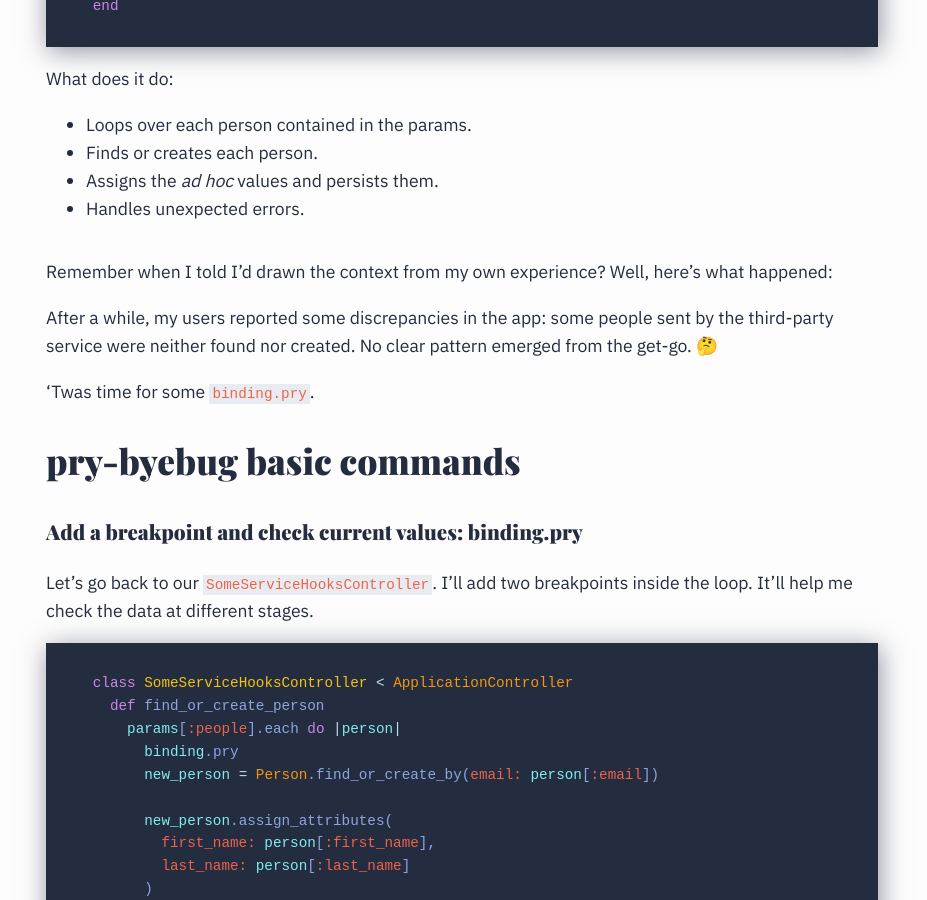
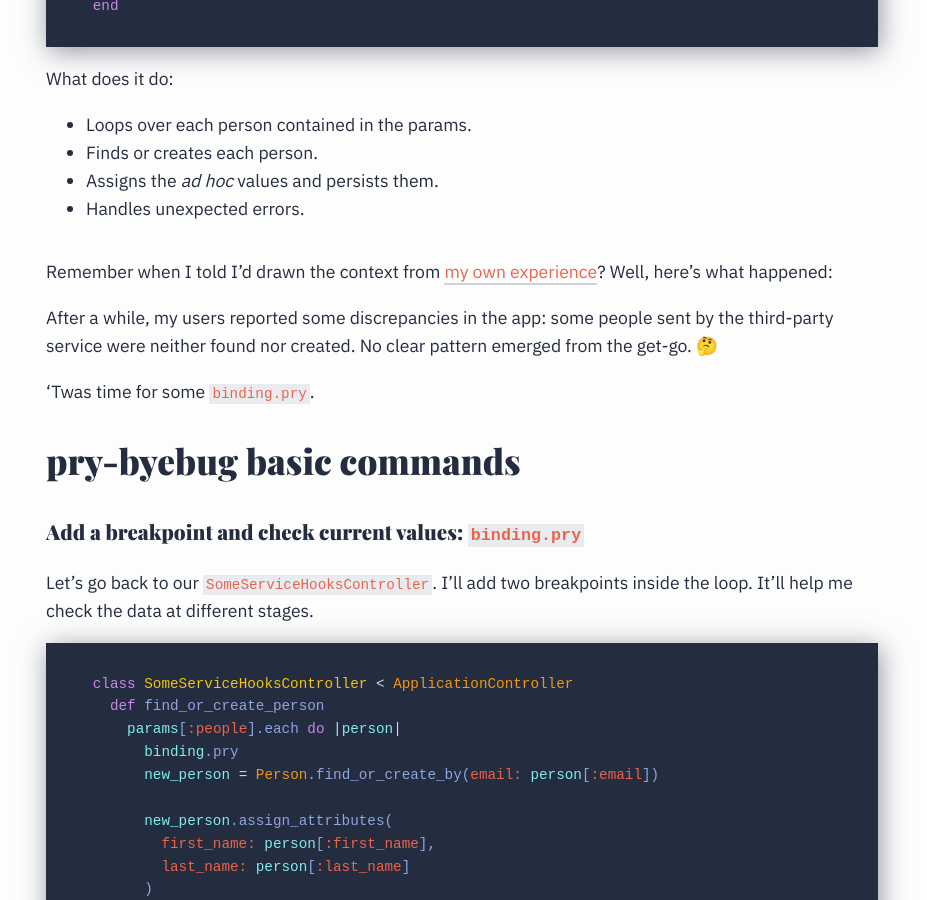
Before and after one commit to merciremi/remicodes, a Jekyll site: the page built from _posts/2020-04-07-hands-on-introduction-to-debugging-your-code-with-pry-byebug.md, in a window 1280 px wide and 900 px high, scrolled down 2403 px. Shown: the whole window, without its empty margins (178-1105 px from the left). Built offline with Jekyll 4.4.1, drawn with Linux system fonts in a browser that asks for light colours; some web fonts are replaced; comment, search, counter and statistics services are not loaded; some of the changed text lies outside the part shown.

Commit message:
Update misc

```diff
--- a/_posts/2020-04-07-hands-on-introduction-to-debugging-your-code-with-pry-byebug.md
+++ b/_posts/2020-04-07-hands-on-introduction-to-debugging-your-code-with-pry-byebug.md
@@ -92,7 +92,7 @@
 - Assigns the _ad hoc_ values and persists them.
 - Handles unexpected errors.
 
-Remember when I told I'd drawn the context from my own experience? Well, here's what happened:
+Remember when I told I'd drawn the context from [my own experience]({{site.baseurl}}/2019-year-review/)? Well, here's what happened:
 
 After a while, my users reported some discrepancies in the app: some people sent by the third-party service were neither found nor created. No clear pattern emerged from the get-go. 🤔
 
@@ -100,7 +100,7 @@
 
 ## pry-byebug basic commands
 
-### Add a breakpoint and check current values: binding.pry
+### Add a breakpoint and check current values: `binding.pry`
 
 Let's go back to our `SomeServiceHooksController`. I'll add two breakpoints inside the loop. It'll help me check the data at different stages.
 
@@ -195,7 +195,7 @@
 
 Fancy right? Let's move on.
 
-### Execute the next line of code and wait: next
+### Execute the next line of code and wait: `next`
 
 So, our application paused just before `new_person`'s definition. What if we want to move the cursor down one line and see what `Person.find_or_create_by(email: person[:email])` returns?
 
@@ -242,7 +242,7 @@
 
 Tada! An existing instance of `Person` was affected to `new_person` because it existed with the email `buffy@sunnydale.edu`.
 
-### Continue execution until the next breakpoint (or until the end of the current process): continue
+### Continue execution until the next breakpoint (or until the end of the current process): `continue`
 
 Now, remember when I said I'd throw a couple of breakpoints for good measure? Sometimes, I want to skip big chunks of code but still pause its execution later. Think about controllers calling multiple methods, one of which is faulty. I can add breakpoint in each method to see what's what.
 
```
